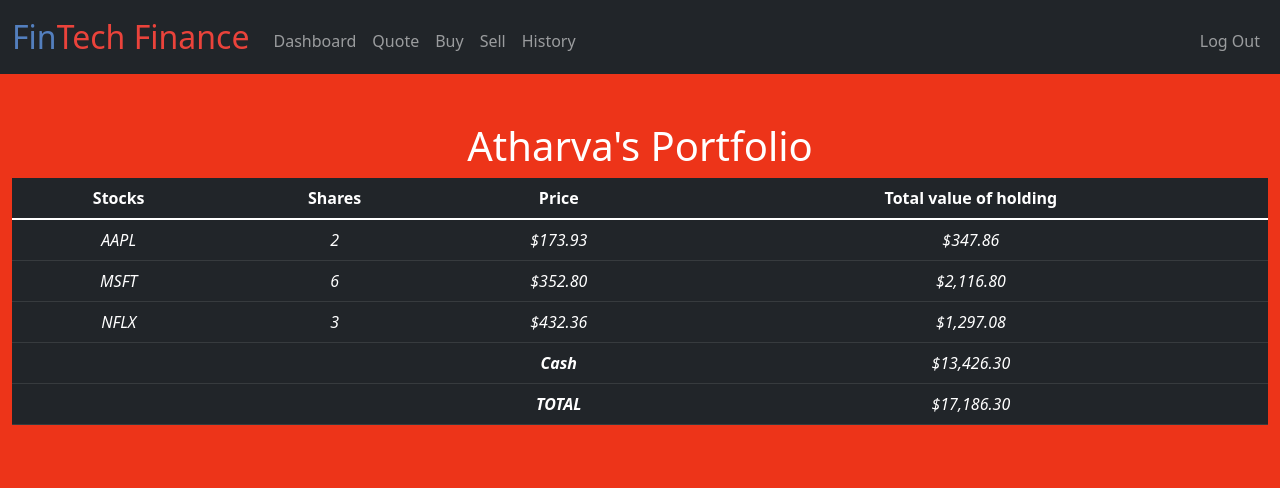
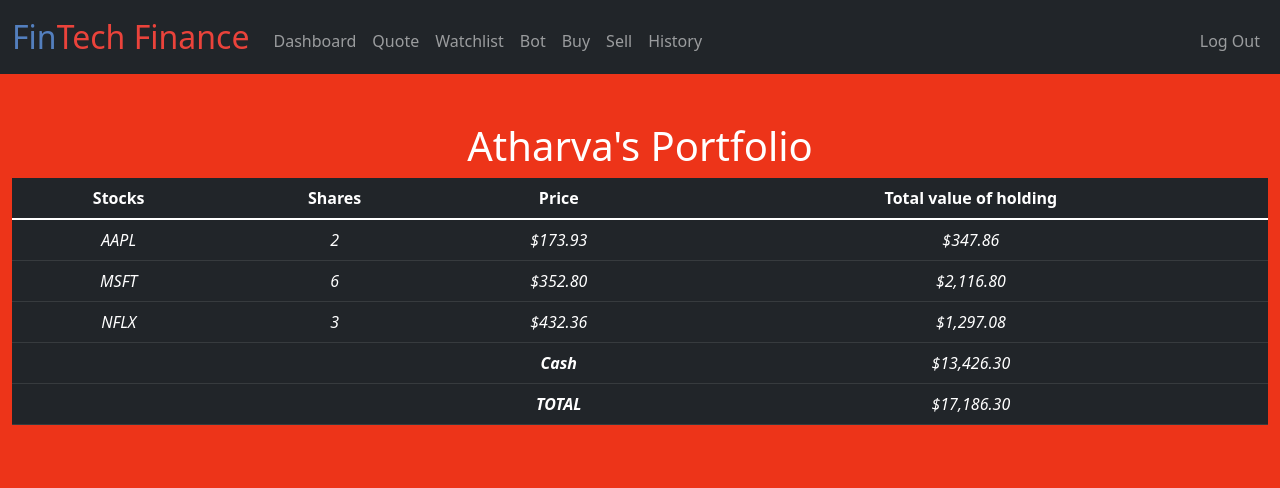
Before and after one commit to Progpr/FinTech-Finance, a Flask app: page / in a window 1280 px wide. Shown: the top 488 px of the page. Run offline with Flask 3, Linux system fonts and the light colour scheme; a user stored in the database is signed in; data that the repository does not hold is empty; some libraries are stand-ins or nearby versions.

Commit message:
added a bot and watchlist template to flask

```diff
--- a/app.py
+++ b/app.py
@@ -5,6 +5,7 @@
 from flask_session import Session
 from werkzeug.security import check_password_hash, generate_password_hash
 from datetime import datetime
+from openai import OpenAI
 
 from helpers import apology, login_required, lookup, usd
 
@@ -314,5 +315,17 @@
 
 
 @app.route("/fundamentals")
+
 def fundamentals():
-    return render_template("dashboard.py")
+    return render_template("..")
+
+
+
+@app.route("/bot")
+def bot():
+    return render_template("bot.html")
+
+
+@app.route("/watchlist")
+def watchlist():
+    return render_template("watchlist.html")
--- a/helpers.py
+++ b/helpers.py
@@ -5,6 +5,7 @@
 import subprocess
 import urllib
 import uuid
+from openai import OpenAI
 
 from flask import redirect, render_template, session
 from functools import wraps
--- a/templates/layout.html
+++ b/templates/layout.html
@@ -32,8 +32,11 @@
                 <div class="collapse navbar-collapse" id="navbar">
                     {% if session["user_id"] %}
                         <ul class="navbar-nav me-auto mt-2">
+
                             <li class="nav-item"><a class="nav-link" href="/fundamentals">Dashboard</a></li>
                             <li class="nav-item"><a class="nav-link" href="/quote">Quote</a></li>
+                            <li class="nav-item"><a class="nav-link" href="/watchlist">Watchlist</a></li>
+                            <li class="nav-item"><a class="nav-link" href="/bot">Bot</a></li>
                             <li class="nav-item"><a class="nav-link" href="/buy">Buy</a></li>
                             <li class="nav-item"><a class="nav-link" href="/sell">Sell</a></li>
                             <li class="nav-item"><a class="nav-link" href="/history">History</a></li>
```
Also changed, not shown: templates/bot.html (added, +22 -0 lines), templates/watchlist.html (added, +8 -0 lines).
